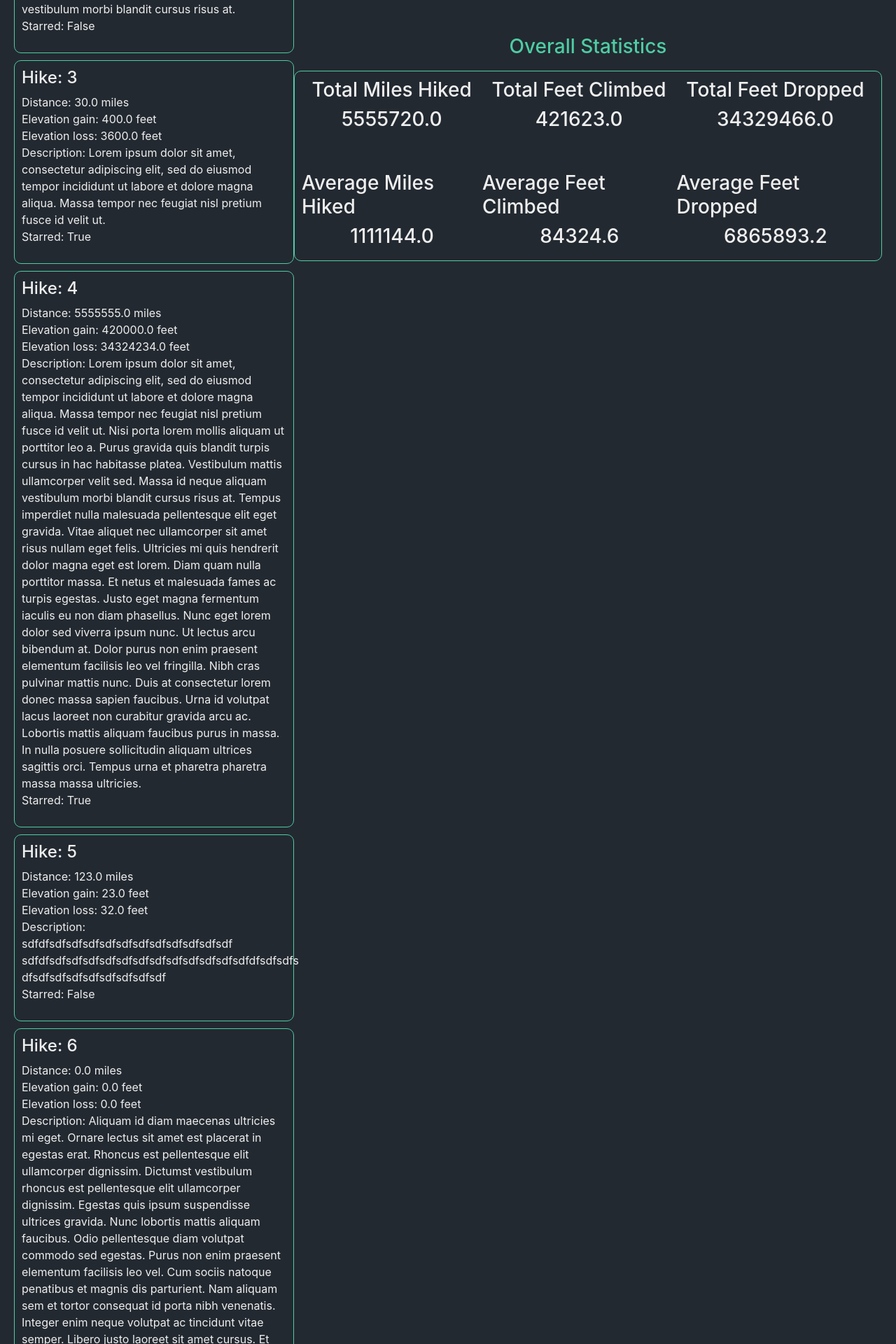
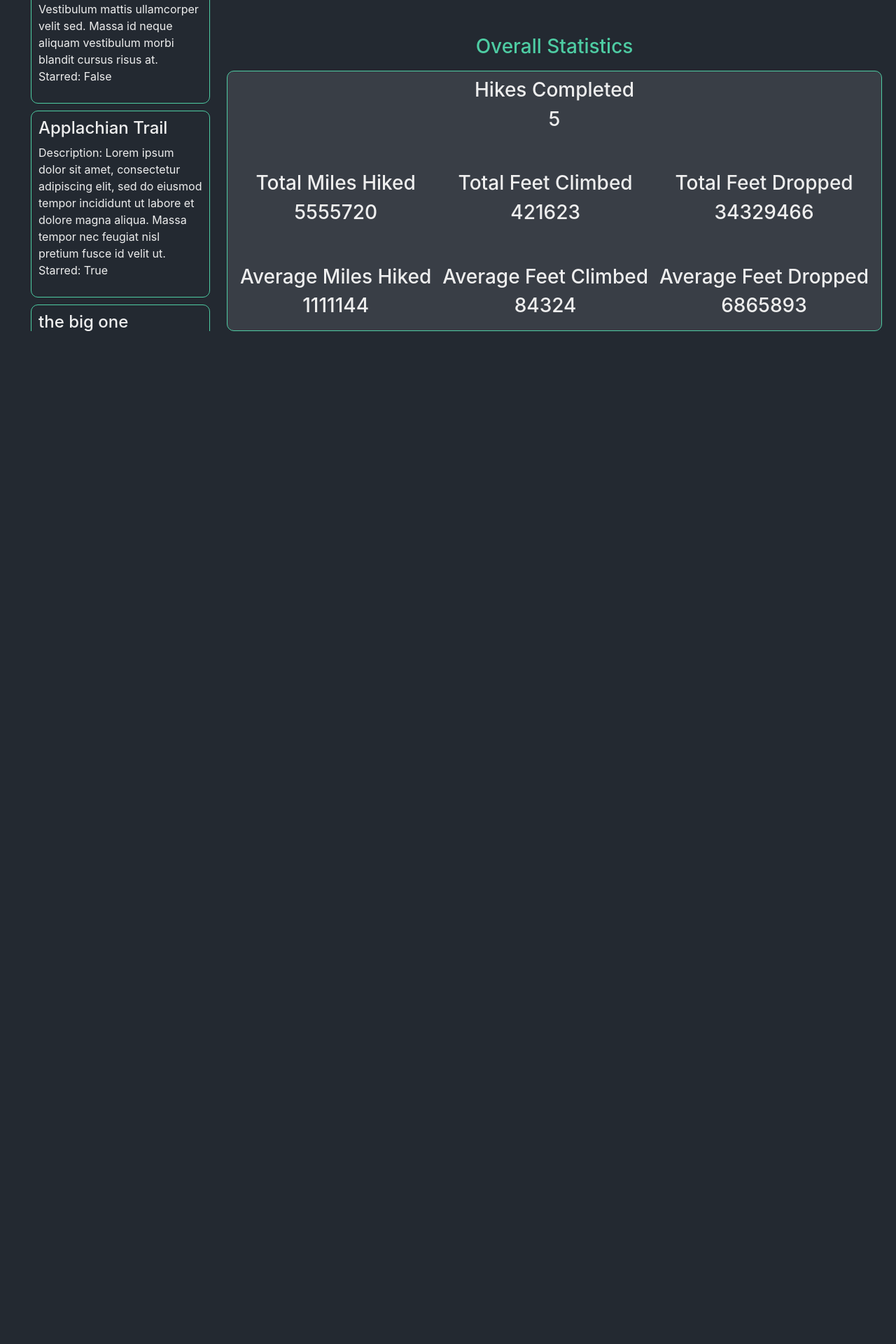
Before and after one commit to mdrewry/TrailTracker, a Django app: page / in a window 1280 px wide. Shown: the part 432-2352 px from the top of the page at 70% size. After the commit the page ends 905 px from the top, so only its background shows below. Run offline with Django 3.2, Linux system fonts and the light colour scheme; data comes from the database, SQL or seed files in the repository; both versions use the stored data as it was after the commit; some libraries are stand-ins or nearby versions.

Commit message:
-fixed scrolling issues -added total hike variable -rounded stats

```diff
--- a/dashboard/static/css/styles.css
+++ b/dashboard/static/css/styles.css
@@ -4,19 +4,13 @@
   --contrast: #eeeeee;
   --highlight: #4ecca3;
 }
+html {
+  height: 100%;
+}
 body {
   background-color: var(--dark);
   padding: 0px;
   margin: 0px;
-  min-height: 100vh;
-  scrollbar-width: none;
-  -ms-overflow-style: none;
-  box-sizing: border-box;
-  overflow-y: scroll;
-}
-body::-webkit-scrollbar {
-  width: 0;
-  height: 0;
 }
 a:hover {
   text-decoration: none;
@@ -58,7 +52,10 @@ a:hover {
   border: solid var(--highlight) 1px;
   padding: 10px;
   margin-top: 10px;
-  width: 400px;
+  width: 20vw;
+}
+.hike-item:hover {
+  background-color: var(--light);
 }
 .content-text {
   color: var(--contrast);
@@ -92,6 +89,15 @@ a:hover {
   display: flex;
   flex-direction: column;
   align-items: center;
+  scrollbar-width: none;
+  -ms-overflow-style: none;
+  box-sizing: border-box;
+  overflow-y: scroll;
+  height: 90vh;
+}
+.list::-webkit-scrollbar {
+  width: 0;
+  height: 0;
 }
 .info {
   flex-grow: 2;
@@ -104,20 +110,26 @@ a:hover {
   margin-top: 50px;
 }
 .stats {
-  color: var(--light);
+  background-color: var(--light);
   border-radius: 10px;
   border: solid var(--highlight) 1px;
   padding: 10px;
   margin-top: 10px;
   width: 100%;
+  flex-grow: 1;
   display: flex;
   flex-direction: column;
 }
-.stats-row {
+.stats-col {
+  display: flex;
+  flex-direction: column;
+  align-items: center;
+  flex-grow: 1;
+}
+.row-center {
   display: flex;
   flex-direction: row;
   align-items: center;
-  justify-content: space-around;
   width: 100%;
 }
 .col-center {
--- a/dashboard/views.py
+++ b/dashboard/views.py
@@ -18,10 +18,10 @@ def feed(request):
         total_elevation_gain+=hike.elevationGain;
         total_elevation_loss+=hike.elevationLoss;
     num_hikes = len(hikes)
-    average_miles= total_miles/num_hikes;
-    average_elevation_gain= total_elevation_gain/num_hikes;
-    average_elevation_loss= total_elevation_loss/num_hikes;
-    return render(request, 'feed.html' , {'hikes': hikes, 'total_miles': total_miles, 'total_elevation_gain':total_elevation_gain, 'total_elevation_loss':total_elevation_loss, 'average_miles': average_miles, 'average_elevation_gain':average_elevation_gain, 'average_elevation_loss':average_elevation_loss});
+    average_miles= int(total_miles/num_hikes);
+    average_elevation_gain= int(total_elevation_gain/num_hikes)
+    average_elevation_loss= int(total_elevation_loss/num_hikes)
+    return render(request, 'feed.html' , {'hikes': hikes,'num_hikes':num_hikes,'total_miles': int(total_miles), 'total_elevation_gain':int(total_elevation_gain), 'total_elevation_loss':int(total_elevation_loss), 'average_miles': average_miles, 'average_elevation_gain':average_elevation_gain, 'average_elevation_loss':average_elevation_loss});
 
 def viewEntry(request,id):
     return render(request,'viewEntry.html',{'hike':Hike.objects.get(pk=id)})
--- a/templates/feed.html
+++ b/templates/feed.html
@@ -1,20 +1,19 @@
 {% extends "dashboard.html" %} {% block content %}
 <div class="feed-wrapper">
+  <div class="info">
+    <h3 class="map-title">Hike Entries</h3>
     <div class="list">
-    <h3 class="map-title">Hike Entries</h3>
       {% for hike in hikes %}
       <a href="feed/{{hike.id}}/">
         <div class="hike-item">
-        <h4 class="content-text">Hike: {{hike.id}}</h4>
+          <h4 class="content-text">{{hike.name}}</h4>
           <p class="content-text">
-          Distance: {{hike.miles}} miles <br />Elevation gain:
-          {{hike.elevationGain}} feet <br />Elevation loss:
-          {{hike.elevationLoss}} feet <br />Description: {{hike.description}}
-          <br />Starred: {{hike.starred}}
+            Description: {{hike.description}} <br />Starred: {{hike.starred}}
           </p>
         </div>
       </a>
       {% endfor %}
+    </div>
   </div>
   <div class="info">
     <h3 class="map-title">Hike Map</h3>
@@ -35,31 +34,32 @@
     ></script>
     <h3 class="stats-title">Overall Statistics</h3>
     <div class="stats">
-      <div class="stats-row">
-        <div class="col-center">
-          <h3 class="content-text">Total Miles Hiked</h3>
-          <h3 class="content-text">{{total_miles}}</h3>
-        </div>
-        <div class="col-center">
-          <h3 class="content-text">Total Feet Climbed</h3>
-          <h3 class="content-text">{{total_elevation_gain}}</h3>
-        </div>
-        <div class="col-center">
-          <h3 class="content-text">Total Feet Dropped</h3>
-          <h3 class="content-text">{{total_elevation_loss}}</h3>
+      <div class="row-center">
+        <div class="stats-col">
+          <h3 class="content-text">Hikes Completed</h3>
+          <h3 class="content-text">{{num_hikes}}</h3>
         </div>
       </div>
       <div class="spacer50"></div>
-      <div class="stats-row">
-        <div class="col-center">
+      <div class="row-center">
+        <div class="stats-col">
+          <h3 class="content-text">Total Miles Hiked</h3>
+          <h3 class="content-text">{{total_miles}}</h3>
+          <div class="spacer50"></div>
           <h3 class="content-text">Average Miles Hiked</h3>
           <h3 class="content-text">{{average_miles}}</h3>
         </div>
-        <div class="col-center">
+        <div class="stats-col">
+          <h3 class="content-text">Total Feet Climbed</h3>
+          <h3 class="content-text">{{total_elevation_gain}}</h3>
+          <div class="spacer50"></div>
           <h3 class="content-text">Average Feet Climbed</h3>
           <h3 class="content-text">{{average_elevation_gain}}</h3>
         </div>
-        <div class="col-center">
+        <div class="stats-col">
+          <h3 class="content-text">Total Feet Dropped</h3>
+          <h3 class="content-text">{{total_elevation_loss}}</h3>
+          <div class="spacer50"></div>
           <h3 class="content-text">Average Feet Dropped</h3>
           <h3 class="content-text">{{average_elevation_loss}}</h3>
         </div>
```
Also changed, not shown: db.sqlite3. Lines whose indentation alone changed are shown as unchanged.
